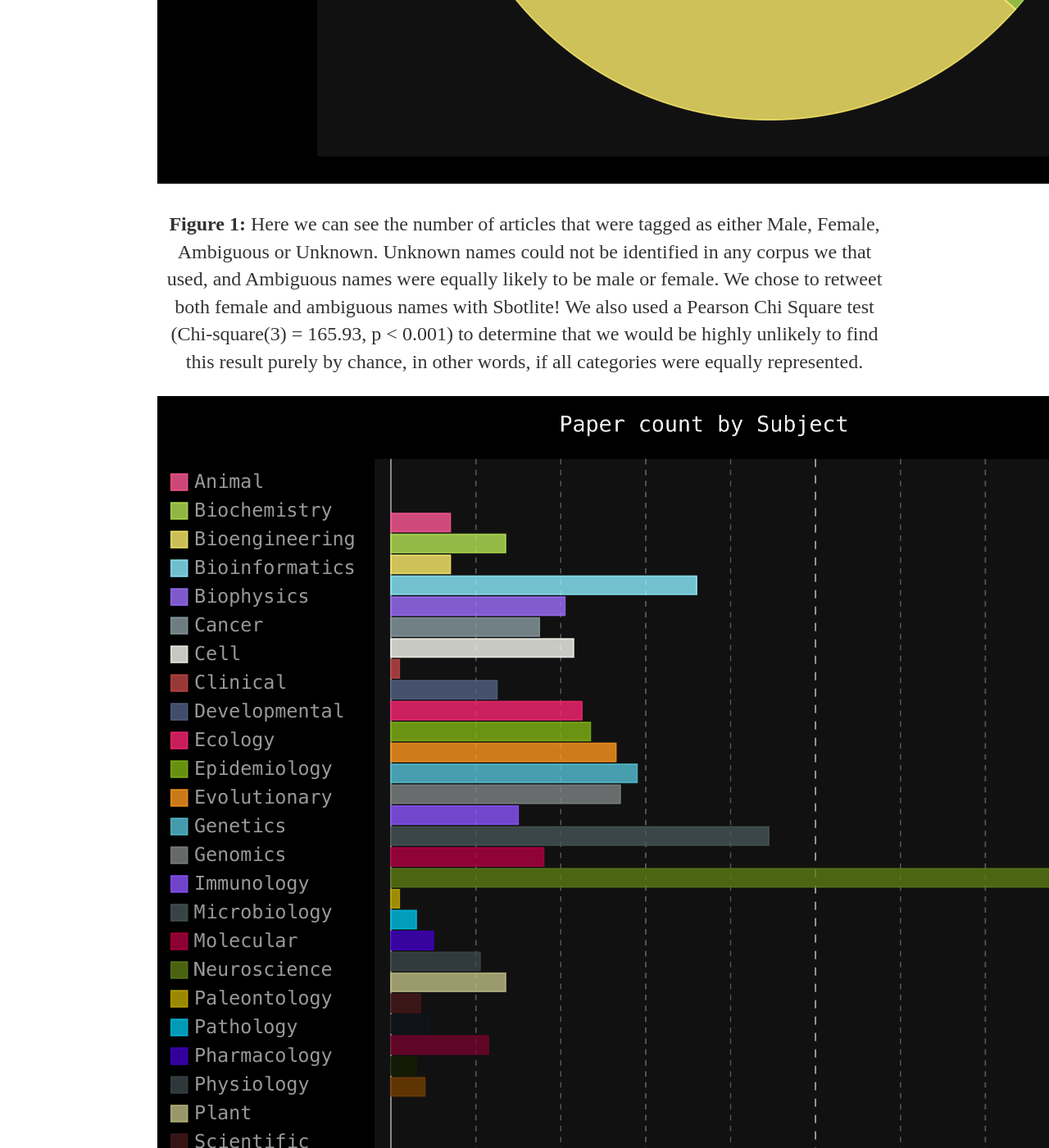
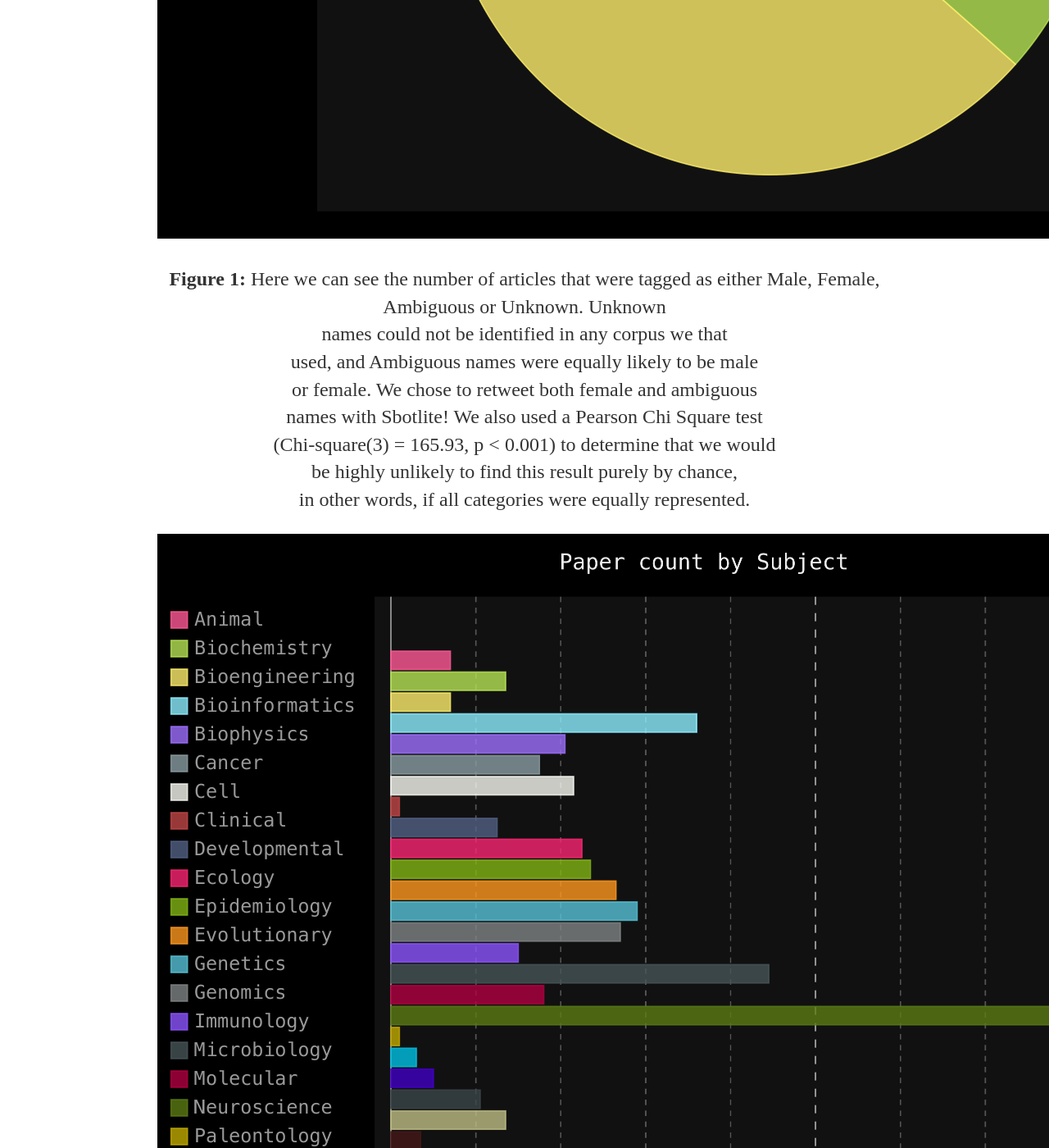
Before and after one commit to sbotlite/sbotlite.github.io, a Jekyll site: the page built from index.html, in a window 1280 px wide and 1400 px high, scrolled down 1730 px. Shown: the whole window at 82% size. Built offline with Jekyll 4.4.1, drawn with Linux system fonts in a browser that asks for light colours; some of the changed text lies outside the part shown.

```diff
--- a/index.html
+++ b/index.html
@@ -5,9 +5,9 @@ title: Sbotlite, shining the light on women in science
 <div class="blurb">
 	<h1 style="text-align:center;">Hi there, I'm Sbotlite! </h1>
 	<p style="text-align:center;"><img src="sbotlite_logo.001.png" alt="sbotlight logo" width="512" height="384" class="center"></p>
-	<p>Sbotlite is a twitter bot whose mission is to investigate gender bias in science and promote women scientists.
-	To do so, Sbotlite automatically retweets papers from biorxiv with female first authors. On top of that,
-	the bot was used to data mine the <a href="https://www.biorxiv.org/">Biorxiv</a> archives and produce
+	<p>Sbotlite is a twitter bot whose mission is to investigate gender bias in science and promote women scientists.<br>
+	To do so, Sbotlite automatically retweets papers from biorxiv with female first authors. On top of that,<br>
+	the bot was used to data mine the <a href="https://www.biorxiv.org/">Biorxiv</a> archives and produce<br>
 	analysis on the submissions.</p>
 </div><!-- /.blurb -->
 <div class="blurb">
@@ -20,33 +20,33 @@ title: Sbotlite, shining the light on women in science
 	<p></p>
 	<p><img src="label_count.png" alt="label count" width="1334" height="1000" class="center"></p>
 	<p><strong>Figure 1:</strong> Here we can see the number of articles that were tagged
-		as either Male, Female, Ambiguous or Unknown. Unknown
-		names could not be identified in any corpus we that
-		used, and Ambiguous names were equally likely to be male
-		or female. We chose to retweet both female and ambiguous
-		names with Sbotlite! We also used a Pearson Chi Square test
-		(Chi-square(3) = 165.93, p < 0.001) to determine that we would
-		be highly unlikely to find this result purely by chance,
+		as either Male, Female, Ambiguous or Unknown. Unknown<br>
+		names could not be identified in any corpus we that<br>
+		used, and Ambiguous names were equally likely to be male<br>
+		or female. We chose to retweet both female and ambiguous<br>
+		names with Sbotlite! We also used a Pearson Chi Square test<br>
+		(Chi-square(3) = 165.93, p < 0.001) to determine that we would<br>
+		be highly unlikely to find this result purely by chance,<br>
 		in other words, if all categories were equally represented.</p>
 	<p></p>
 	<p></p>
 	<p><img src="count_subject.png" alt="count subjects" width="1334" height="1000" class="center"></p>
-	<p><strong>Figure 2:</strong> This figure shows us how many articles were tweeted
-		for each of bioarxiv subject categories across 1000 articles. It is important
+	<p><strong>Figure 2:</strong> This figure shows us how many articles were tweeted<br>
+		for each of bioarxiv subject categories across 1000 articles. It is important<br>
 		to note that not all articles we analyzed had subject labels!</p>
 	<p></p>
 	<p></p>
 	<p><img src="date_label.png" alt="date label" width="1334" height="1000" class="center"></p>
-	<p><strong>Figure 3:</strong> In this figure we visualize the number of articles with Male,
-		Female, Ambiguous and Unknown first authors as a functionof time. Each tick on the
+	<p><strong>Figure 3:</strong> In this figure we visualize the number of articles with Male,<br>
+		Female, Ambiguous and Unknown first authors as a functionof time. Each tick on the<br>
 		x-axis is a new day, and a new opportunity for equal representation!</p>
 	<p></p>
 	<p></p>
 	<p><img src="label_subject.png" alt="label subjects" width="1334" height="1000" class="center"></p>
-	<p><strong>Figure 4:</strong> The final figure shows the number of articles
-		published by first authors, broken down by gender and subject.
-		Our statistical analysis revealed a significant effect of preprint subject
-		(Chi-square(3) = 610.44, p < 0.001).With tools like Sbotlite, it shouldn't
+	<p><strong>Figure 4:</strong> The final figure shows the number of articles<br>
+		published by first authors, broken down by gender and subject.<br>
+		Our statistical analysis revealed a significant effect of preprint subject<br>
+		(Chi-square(3) = 610.44, p < 0.001).With tools like Sbotlite, it shouldn't<br>
 		be too hard to make this trend significant!</p>
 
 </div><!-- /.blurb -->
```
